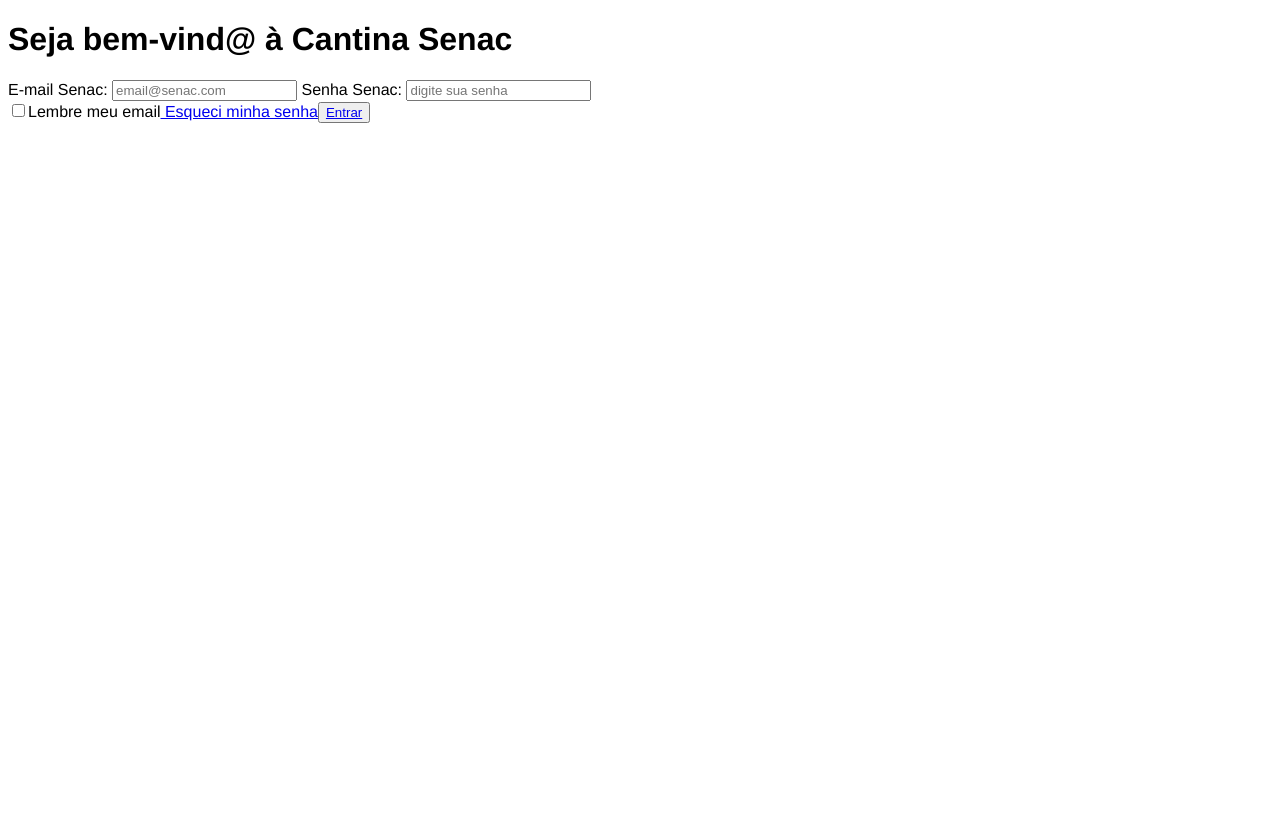
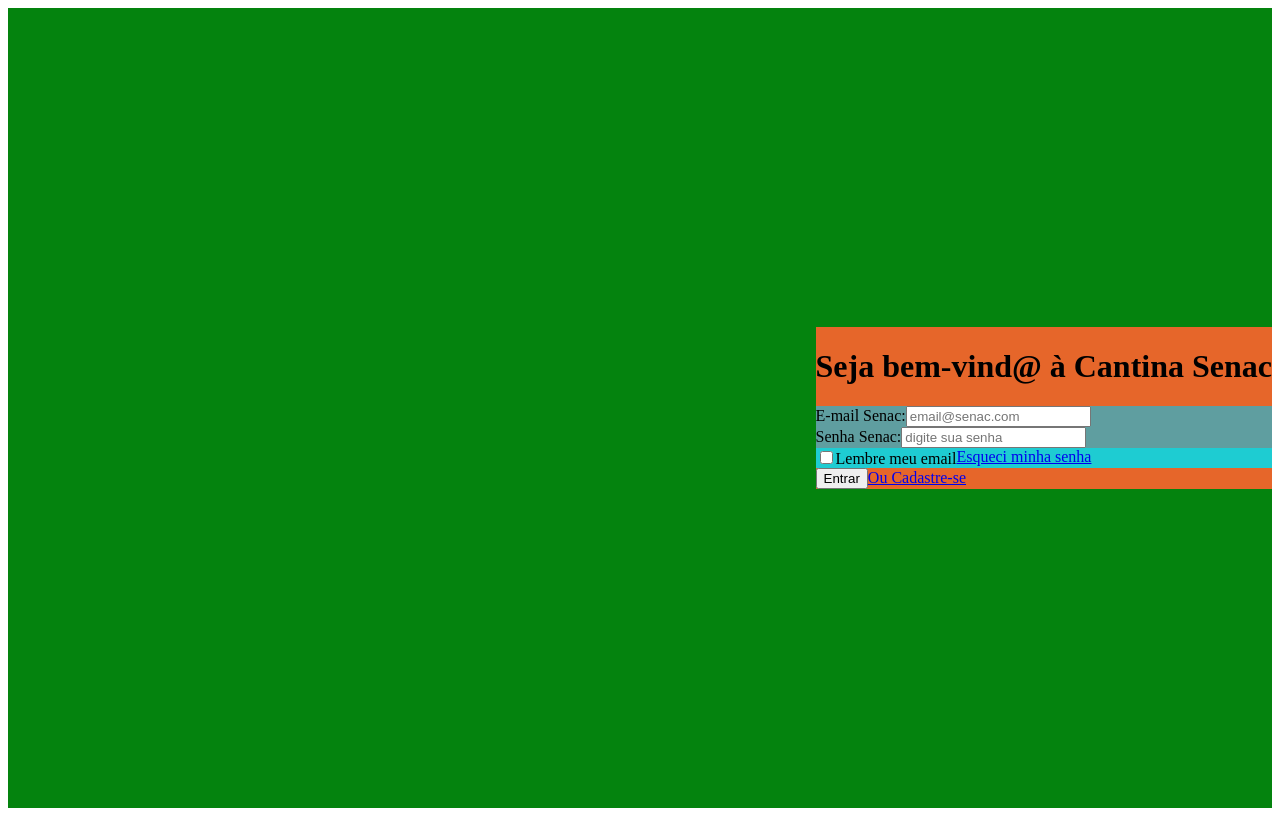
Before and after one commit to prof-lucas-senac/cantina-senac-2025-front, an Angular app: page / in a window 1280 px wide. Built offline with nearby package versions, Linux system fonts and the light colour scheme.

Commit message:
implementado tags div e estilização de login

```diff
--- a/src/app/components/login/login.component.css
+++ b/src/app/components/login/login.component.css
@@ -0,0 +1,18 @@
+.div-principal{
+    display: flex;
+    background-color: rgb(4, 131, 14);
+    height: 100vh;
+    width: 100%;
+    align-items: center;
+    justify-content: flex-end;
+}
+.div-formulario{
+    background-color: rgb(230, 102, 42);
+}
+.div-input{
+    background-color: cadetblue;
+}
+.div-formulario-inferior{
+    display: flex;
+    background-color: rgb(30, 204, 210);
+}
--- a/src/app/components/login/login.component.html
+++ b/src/app/components/login/login.component.html
@@ -1,13 +1,24 @@
-
-  <h1>Seja bem-vind&#64; à Cantina Senac</h1>
-  <form>
-    <label for="email">E-mail Senac: </label>
-    <input type="email" id="email" placeholder="email@senac.com" >
-    <label for="senha"> Senha Senac: </label>
-    <input type="password" id="senha" placeholder="digite sua senha" >
-  </form>
-
-  <input type="checkbox" id="lembrarEmail">
-  <label for="lembrarEmail">Lembre meu email</label>
-  <a href="#"> Esqueci minha senha</a>
-  <button><a href="entrar">Entrar</a></button>
+<div class="div-principal">
+  <div class="div-formulario">
+    <h1>Seja bem-vind&#64; à Cantina Senac</h1>
+    <form>
+      <div class="div-input">
+        <label for="email">E-mail Senac:</label>
+        <input type="email" id="email" placeholder="email@senac.com">
+      </div>
+      <div class="div-input">
+        <label for="senha">Senha Senac:</label>
+        <input type="password" id="senha" placeholder="digite sua senha">
+      </div>
+    </form>
+    <div class="div-formulario-inferior">
+      <div>
+        <input type="checkbox" id="lembrarEmail">
+        <label for="lembrarEmail">Lembre meu email</label>
+      </div>
+      <a class="formulario" href="#">Esqueci minha senha</a>
+    </div>
+    <button>Entrar</button>
+    <a href="#">Ou Cadastre-se</a>
+  </div>
+</div>
--- a/src/styles.css
+++ b/src/styles.css
@@ -1,4 +1,4 @@
-body
-{
-    font-family:'Franklin Gothic Medium', 'Arial Narrow', Arial, sans-serif;
+´{
+    margin: 0;
+    padding: 0;
 }
```
